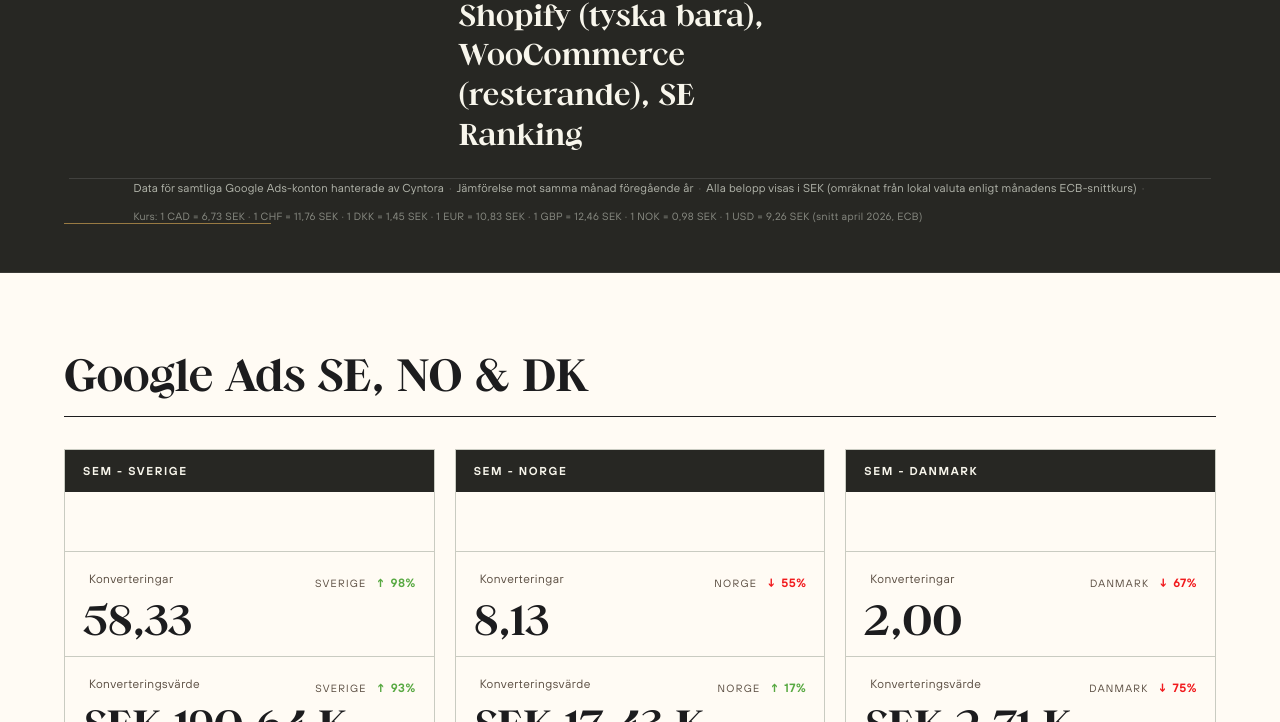
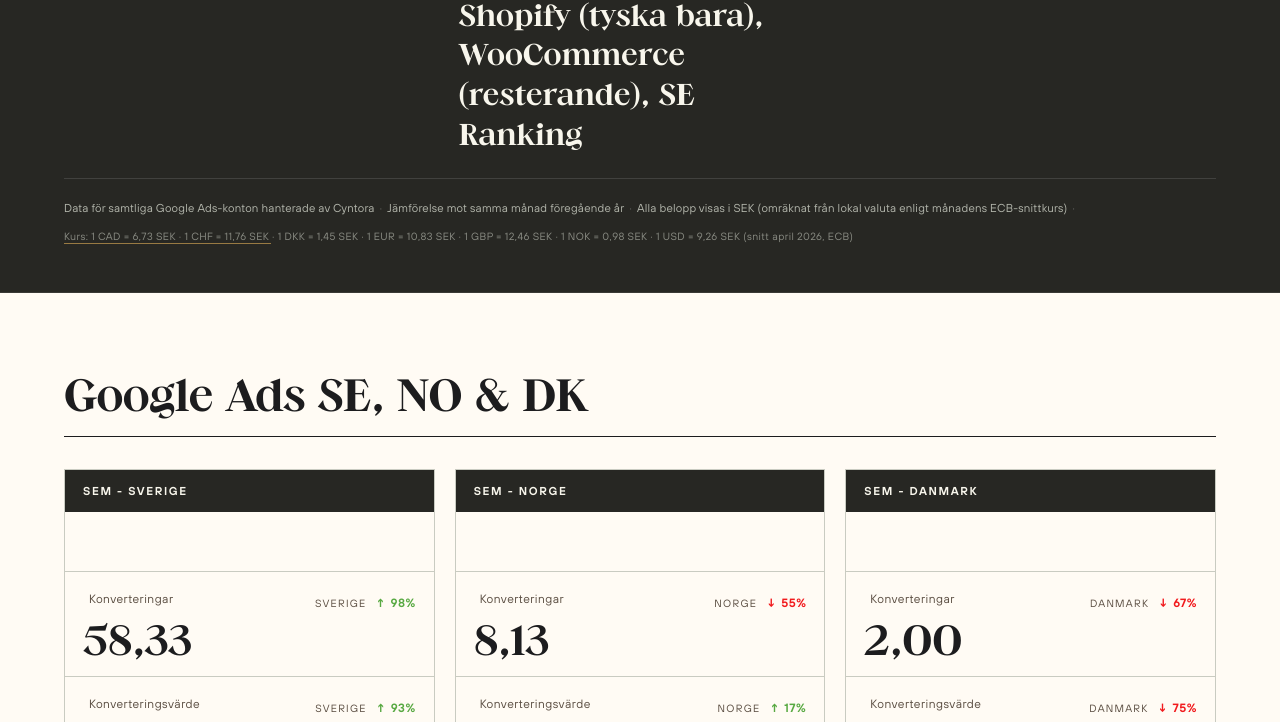
Before and after one commit to Cyntora/reports-ankarsrum, a plain HTML site: page reports/2026-04.html in a window 1280 px wide. Shown: the part 809-1531 px from the top of the page. Drawn offline with nearby package versions, Linux system fonts and the light colour scheme; a web font is replaced by a local one.

Commit message:
Add report for 2026-04

```diff
--- a/assets/cyntora-reports-v2.css
+++ b/assets/cyntora-reports-v2.css
@@ -486,16 +486,18 @@ section.page--dark .summary-block p { color: var(--ink-on-dark); }
 }
 /* Cover-notes: small footer-style metadata at very bottom of dark cover.
    First N-1 items rendered as comma-separated inline credits, last item
-   (FX rates) gets its own line in slightly dimmer text. */
+   (FX rates) gets its own line in slightly dimmer text. Width is full
+   content-area (the parent cover already has 5vw horizontal padding,
+   so we don't add more here — that's what was making it look offset). */
 .cover-notes {
-  list-style: none; padding: 0;
-  margin: 24px auto 0;
-  max-width: 1280px;
+  list-style: none;
+  margin: 24px 0 0;
+  padding: 20px 0 0;
   font-family: var(--font-body); font-size: 11.5px;
   line-height: 1.6; color: var(--ink-muted-dark);
   letter-spacing: 0.02em;
-  padding-top: 20px;
   border-top: 1px solid rgba(255, 255, 255, 0.12);
+  text-align: left;
 }
 .cover-notes li {
   display: inline; padding: 0;
--- a/reports/2026-04.html
+++ b/reports/2026-04.html
@@ -63,7 +63,7 @@
       <div class="val">Cyntora</div>
     </div>
   </div>
-  <ul class="cover-notes" style="max-width:1180px;margin:24px auto 0;padding:0 5vw;">
+  <ul class="cover-notes">
 <li>Data för samtliga Google Ads-konton hanterade av Cyntora</li><li>Jämförelse mot samma månad föregående år</li><li>Alla belopp visas i SEK (omräknat från lokal valuta enligt månadens ECB-snittkurs)</li><li>Kurs: 1 CAD = 6,73 SEK · 1 CHF = 11,76 SEK · 1 DKK = 1,45 SEK · 1 EUR = 10,83 SEK · 1 GBP = 12,46 SEK · 1 NOK = 0,98 SEK · 1 USD = 9,26 SEK (snitt april 2026, ECB)</li>  </ul>
 </section>
 
```
